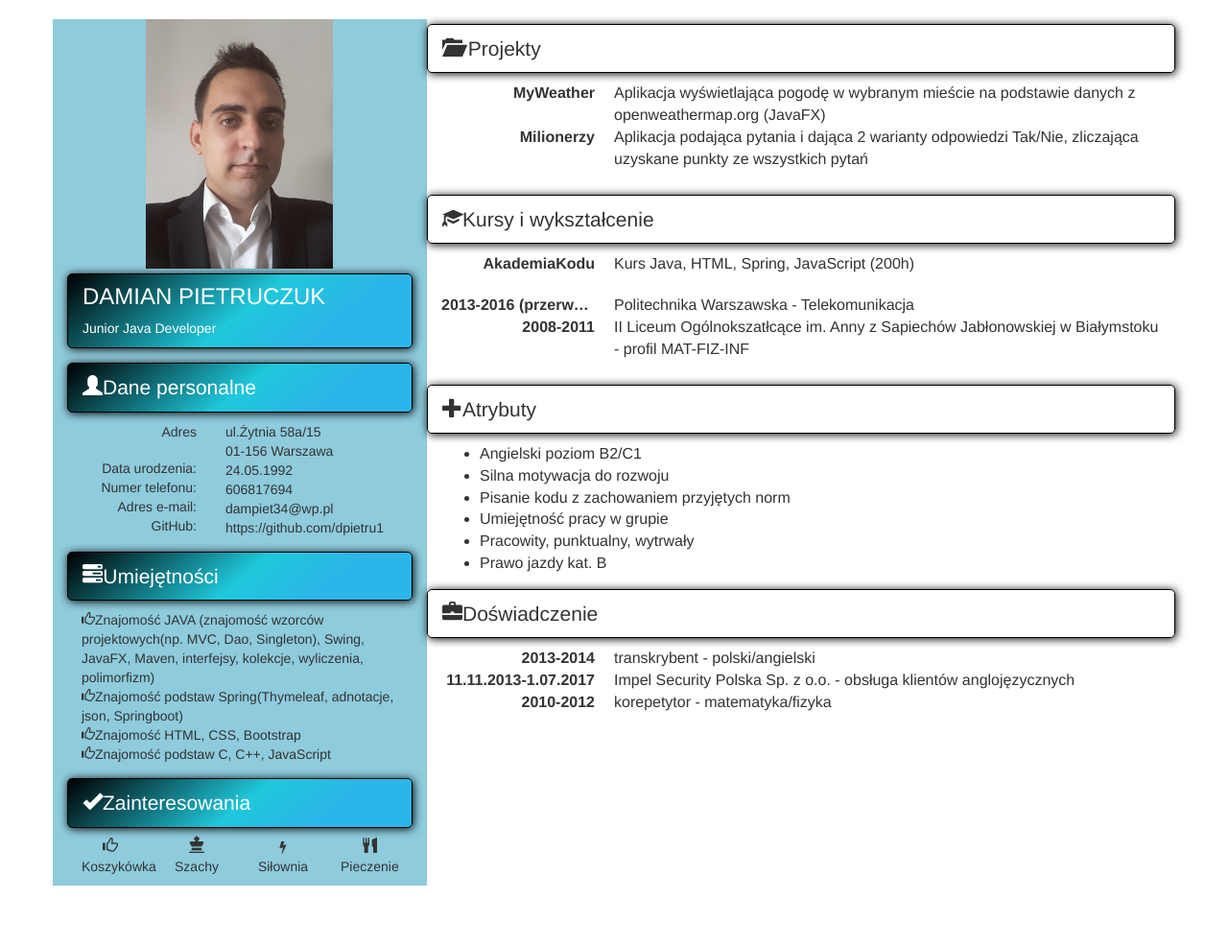
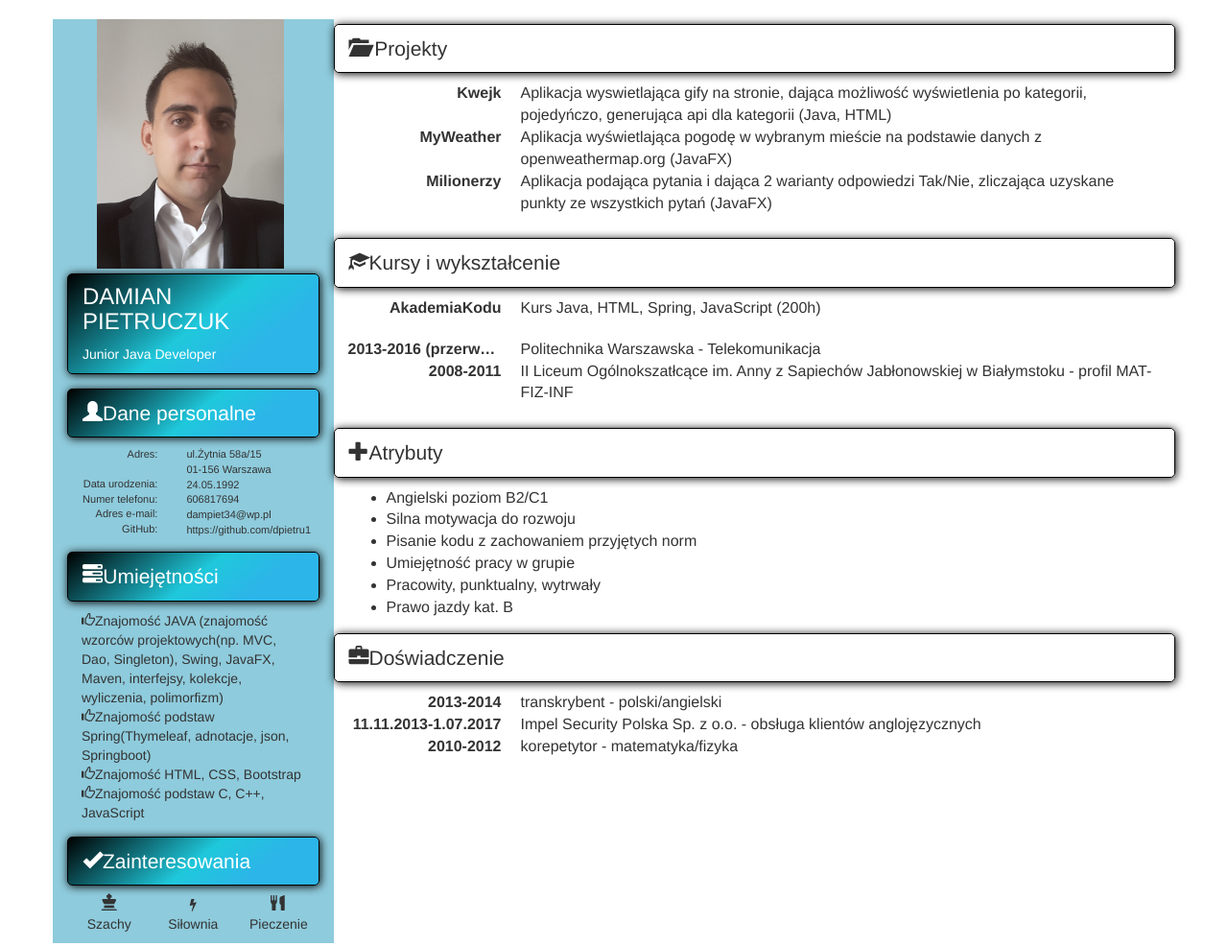
Before and after one commit to dpietru1/CV-Damian, a plain HTML site: page index.html in a window 1280 px wide. Shown: the top 986 px of the page at 96% size. Drawn offline with Linux system fonts and the light colour scheme.

Commit message:
cv update

```diff
--- a/index.html
+++ b/index.html
@@ -12,10 +12,8 @@
 	<body>
 		<div class="container">
 			<div class="row ontop">
-				<div class="col-md-4 left-container">
-					<div class="col-md-2">
-					</div>
-					<div class="col-md-10">
+				<div class="col-md-3 left-container">
+					<div class="col-md-12">
 						<img id="image" src="cv-foto.jpg" alt="my_image">
 					</div>
 					<div class="col-md-12 section-name row-border">
@@ -25,9 +23,9 @@
 					<div class="col-md-12 section-name row-border job">
 						<p class="lead"><span class="glyphicon glyphicon-user" aria-hidden="true"></span>Dane personalne</p>
 					</div>
-					<div class="col-md-5">
-						<ul class="list-unstyled text-right adjust myfont1">
-							<li>Adres</li>
+					<div class="col-md-5 myfont2">
+						<ul class="list-unstyled text-right adjust myfont2">
+							<li>Adres:</li>
 							<li class="space"></li>
 							<li>Data urodzenia:</li>
 							<li>Numer telefonu:</li>
@@ -36,7 +34,7 @@
 						</ul>
 					</div>
 					<div class="col-md-7">
-						<ul class="list-unstyled myfont1">
+						<ul class="list-unstyled myfont2">
 							<li>ul.Żytnia 58a/15</li>
 							<li>01-156 Warszawa</li>
 							<li>24.05.1992</li>
@@ -60,25 +58,21 @@
 						<p class="lead"><span class="glyphicon glyphicon-ok" aria-hidden="true"></span>Zainteresowania</p>
 					</div>
 					<div class="interests myfont1">
-						<div class="col-md-3">
-							<span class="glyphicon glyphicon-thumbs-up myfont" aria-hidden="true"></span>
-							<p>Koszykówka</p>
-						</div>
-						<div class="col-md-3">
+						<div class="col-md-4">
 							<span class="glyphicon glyphicon-king myfont" aria-hidden="true"></span>
 							<p>Szachy</p>
 						</div>
-						<div class="col-md-3">
+						<div class="col-md-4">
 							<span class="fa fa-bolt" aria-hidden="true"></span>
 							<p>Siłownia</p>
 						</div>
-						<div class="col-md-3">
+						<div class="col-md-4">
 							<span class="glyphicon glyphicon-cutlery myfont" aria-hidden="true"></span>
 							<p>Pieczenie</p>
 						</div>
 					</div>
 				</div>
-				<div class="col-md-8">
+				<div class="col-md-9">
 					<div class="row section-skills row-border">
 						<div class="col-md-12">
 							<p class="lead"><span class="glyphicon glyphicon-folder-open" aria-hidden="true"></span>    Projekty</p>
@@ -87,10 +81,12 @@
 					<div class="row">
 						<div class="col-md-12 myfont">
 							<dl class="dl-horizontal">
+								<dt>Kwejk</dt>
+								<dd>Aplikacja wyswietlająca gify na stronie, dająca możliwość wyświetlenia po kategorii, pojedyńczo, generująca api dla kategorii (Java, HTML)</dd>
 								<dt>MyWeather</dt>
 								<dd>Aplikacja wyświetlająca pogodę w wybranym mieście na podstawie danych z openweathermap.org (JavaFX)</dd>
 								<dt>Milionerzy</dt>
-								<dd>Aplikacja podająca pytania i dająca 2 warianty odpowiedzi Tak/Nie, zliczająca uzyskane punkty ze wszystkich pytań</dd>
+								<dd>Aplikacja podająca pytania i dająca 2 warianty odpowiedzi Tak/Nie, zliczająca uzyskane punkty ze wszystkich pytań (JavaFX)</dd>
 							</dl>
 						</div>
 					</div>
--- a/main.css
+++ b/main.css
@@ -3,6 +3,9 @@
 }
 .myfont1{
 	font-size: 14px;
+}
+.myfont2{
+	font-size: 11px;
 }
 .btn-download{
 	margin-top: 6px;
@@ -43,11 +46,11 @@
 	background-color: #8ecbdc;
 }
 .space{
-  padding: 0 0 18px 0;
+  padding: 0 0 15px 0;
 }
 #image{
 	height: 260px;
-	padding-left: 7px;
+	padding-left: 16px;
 }
 .foot{
 	margin-top: 130px;
```
